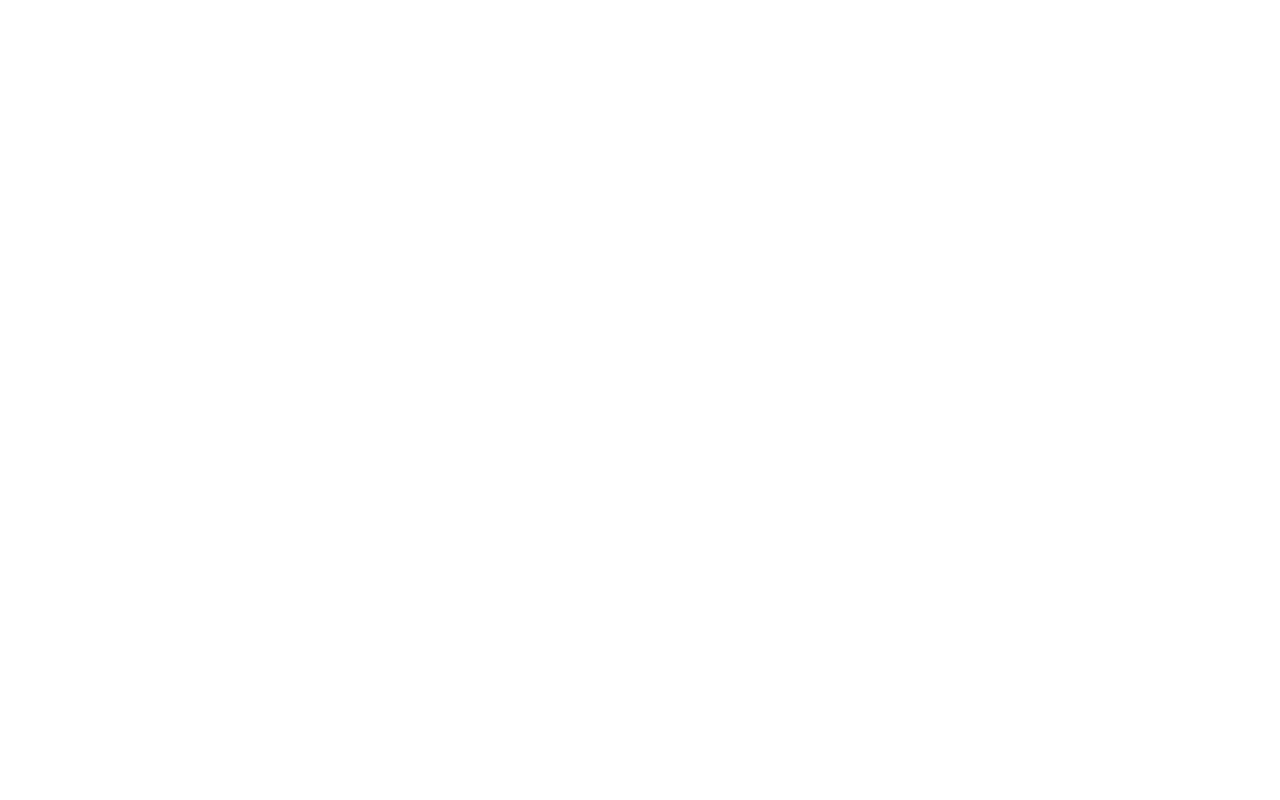
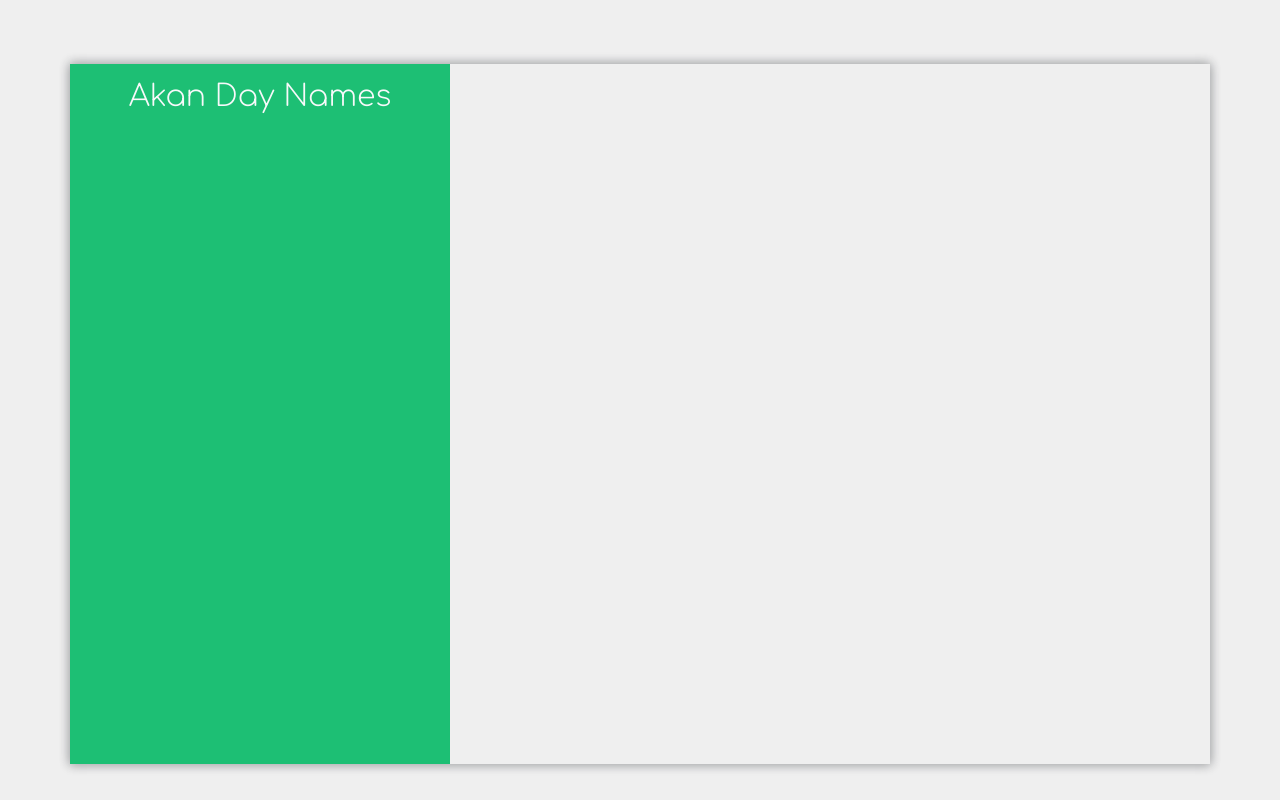
Before and after one commit to Kemnygh/kiiniAfrica, a plain HTML site: page index.html in a window 1280 px wide. Drawn offline with Linux system fonts and the light colour scheme.

Commit message:
add display panes and border-box shadow

```diff
--- a/assets/css/styles.css
+++ b/assets/css/styles.css
@@ -0,0 +1,21 @@
+body{
+  background-color: #efefef;
+}
+
+#root-cont{
+  margin-top: 5%;
+  /* background-color: green; */
+  box-shadow: 0px 1px 10px #aeafb1, 0px -1px 10px #aeafb1;
+  height: 700px;
+}
+
+.left-pane{
+background-color: #1dbf74;
+height: 700px;
+}
+
+.heading{
+  margin-top: 10px;
+  font-family: 'Comfortaa', cursive;
+  font-size: 30px;
+}
--- a/assets/js/scripts.js
+++ b/assets/js/scripts.js
@@ -0,0 +1 @@
+// prompt("name")
--- a/index.html
+++ b/index.html
@@ -8,9 +8,20 @@
   <link rel="stylesheet" href="./assets/css/bootstrap.css"/>
   <link rel="stylesheet" href="./assets/icons/bootstrapicons/bootstrap-icons.css" media="all"/>
   <link rel="stylesheet" href="./assets/css/styles.css" media="all"/>
-  <link rel="stylesheet" href="./assets/js/scripts.js" media="all"/>
+  <link rel="preconnect" href="https://fonts.googleapis.com">
+  <link rel="preconnect" href="https://fonts.gstatic.com" crossorigin>
+  <link href="https://fonts.googleapis.com/css2?family=Comfortaa:wght@300&display=swap" rel="stylesheet">
+  <script src="./assets/js/scripts.js" defer></script>
 </head>
 <body>
+  <div id="root-cont" class="container">
+    <div class="row">
+      <div class="col-4 left-pane">
+        <p class="text-center text-light heading">Akan Day Names</p>
+      </div>
+      <div class="col-8"></div>
+    </div>
+  </div>
 
 </body>
 </html>
```
Also changed, not shown: assets/images/female.g.png (added), assets/images/female.png (added), assets/images/male.g.png (added), assets/images/male.png (added).
